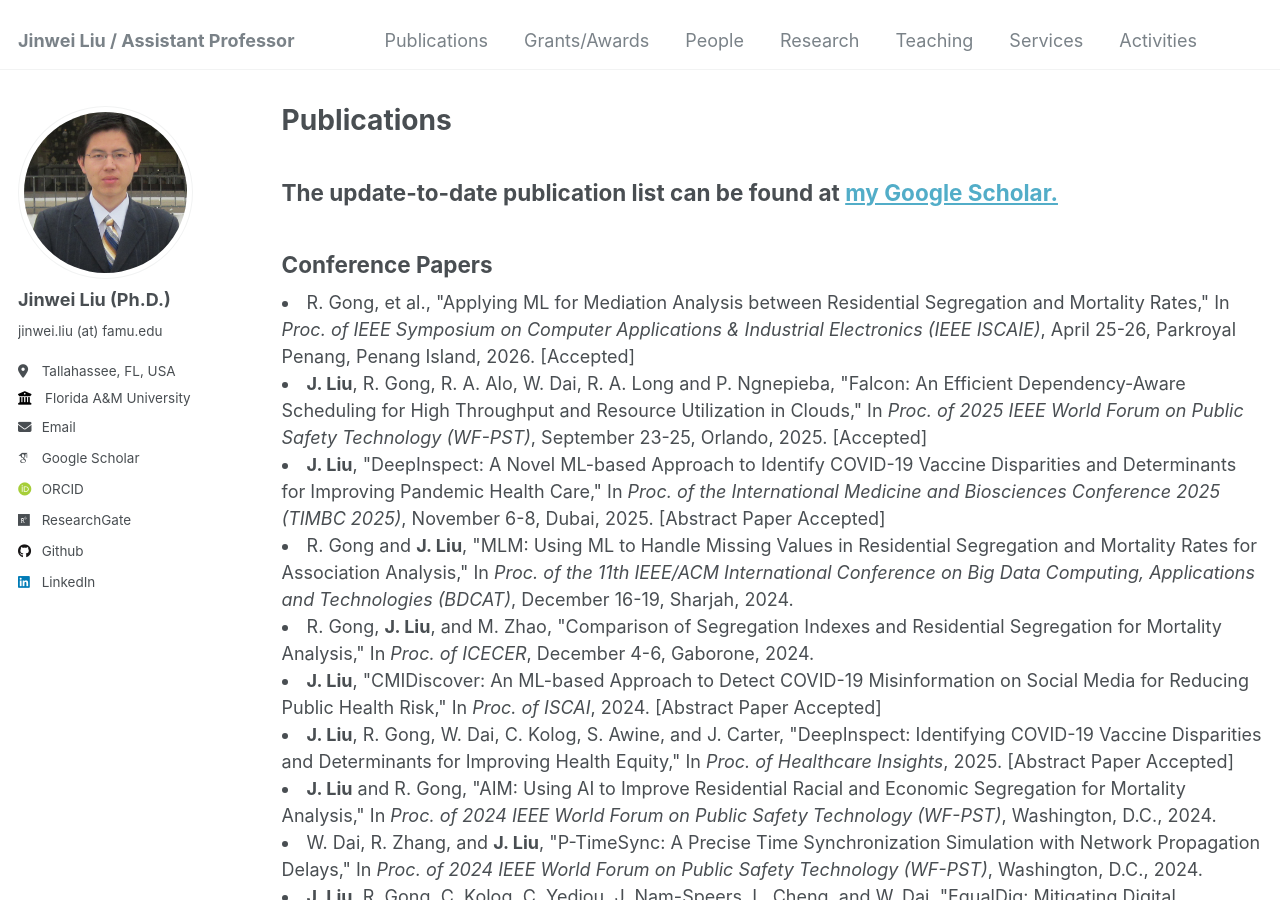
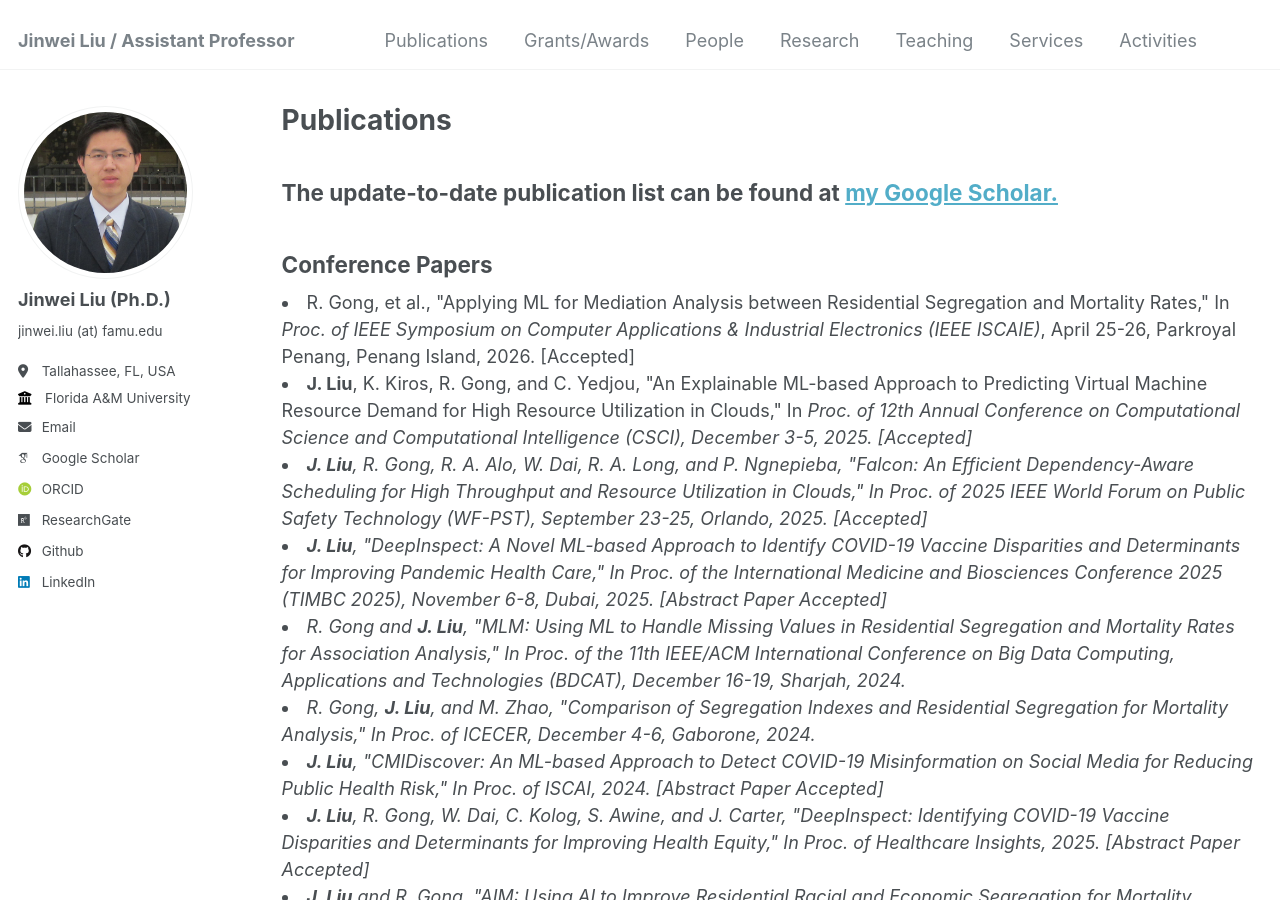
Before and after one commit to jinweiliucu/jinweiliucu.github.io, a Jekyll site: the page built from _publications/publications.html, in a window 1280 px wide and 900 px high. Built offline with Jekyll 4.4.1, drawn with Linux system fonts in a browser that asks for light colours; some web fonts are replaced.

Commit message:
Update publications.html

```diff
--- a/_publications/publications.html
+++ b/_publications/publications.html
@@ -17,7 +17,14 @@ author_profile: true
     </li>
 
 	<li>
-    <strong>J. Liu</strong>, R. Gong, R. A. Alo, W. Dai, R. A. Long and P. Ngnepieba, "Falcon: An Efficient Dependency-Aware Scheduling for High Throughput and Resource Utilization in Clouds,"
+    <strong>J. Liu</strong>, K. Kiros, R. Gong, and C. Yedjou, "An Explainable ML-based Approach to Predicting Virtual Machine Resource Demand for High Resource Utilization in Clouds,"
+    In <em>Proc. of 12th Annual Conference on Computational Science and Computational Intelligence (CSCI), December 3-5, 2025. [Accepted]
+    <!-- [<a href="/files/articles/WF-PST2025LiuFalcon.pdf">Paper</a>]</span> -->
+    </span><br>
+    </li>
+
+	<li>
+    <strong>J. Liu</strong>, R. Gong, R. A. Alo, W. Dai, R. A. Long, and P. Ngnepieba, "Falcon: An Efficient Dependency-Aware Scheduling for High Throughput and Resource Utilization in Clouds,"
     In <em>Proc. of 2025 IEEE World Forum on Public Safety Technology (WF-PST)</em>, September 23-25, Orlando, 2025. [Accepted]
     <!-- [<a href="/files/articles/WF-PST2025LiuFalcon.pdf">Paper</a>]</span> -->
     </span><br>
```
